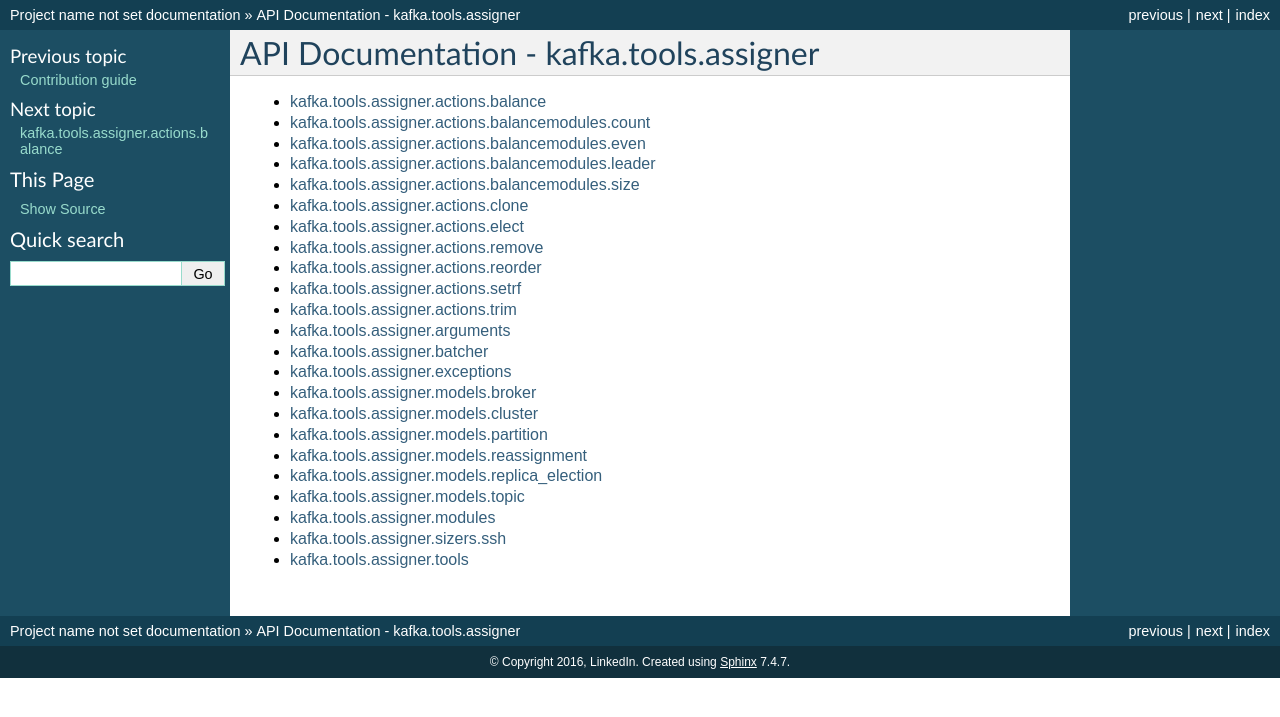
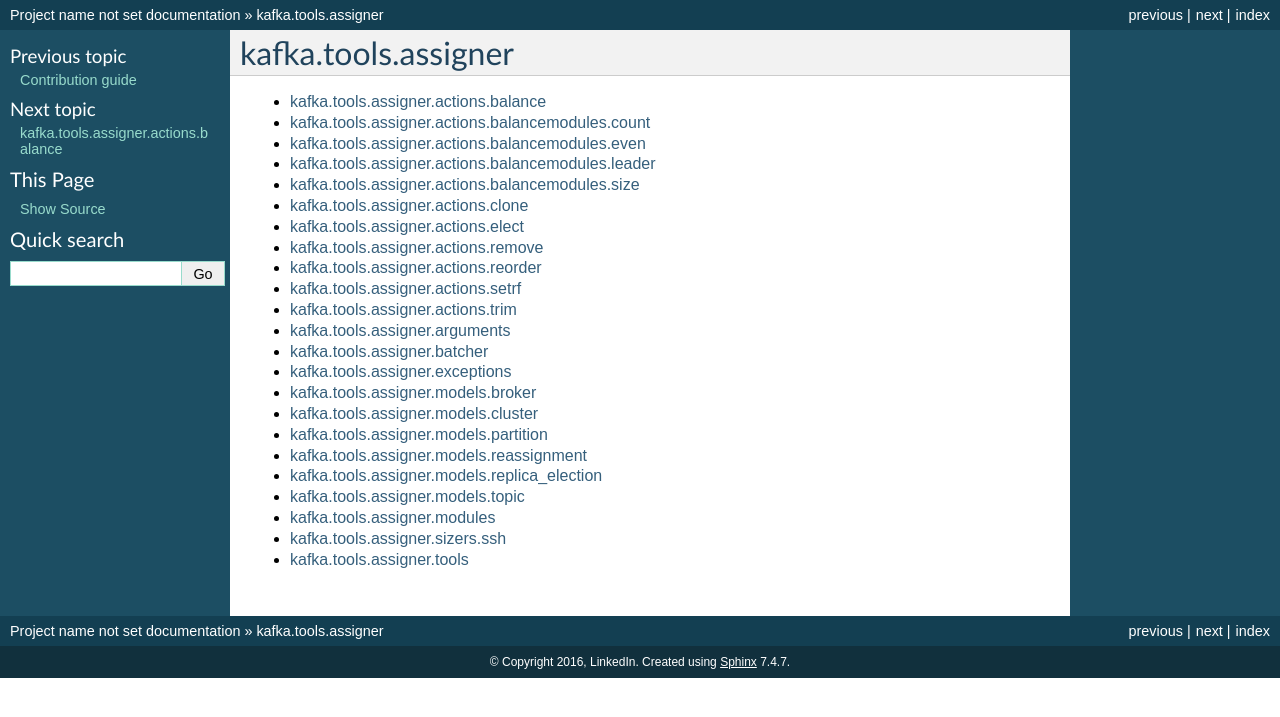
Before and after one commit to linkedin/kafka-tools, a Sphinx documentation site: the page built from docs/tools/assigner/index.rst, in a window 1280 px wide. Shown: the top 717 px of the page. Built offline with Sphinx 7.4.7, drawn with Linux system fonts in a browser that asks for light colours.

Commit message:
Fix title of assigner api docs

```diff
--- a/docs/tools/assigner/index.rst
+++ b/docs/tools/assigner/index.rst
@@ -1,8 +1,8 @@
-API Documentation - kafka.tools.assigner
-========================================
+kafka.tools.assigner
+====================
 
 .. toctree::
-   :maxdepth: 2
+   :maxdepth: 1
 
    actions/balance
    actions/balancemodules/count
```
